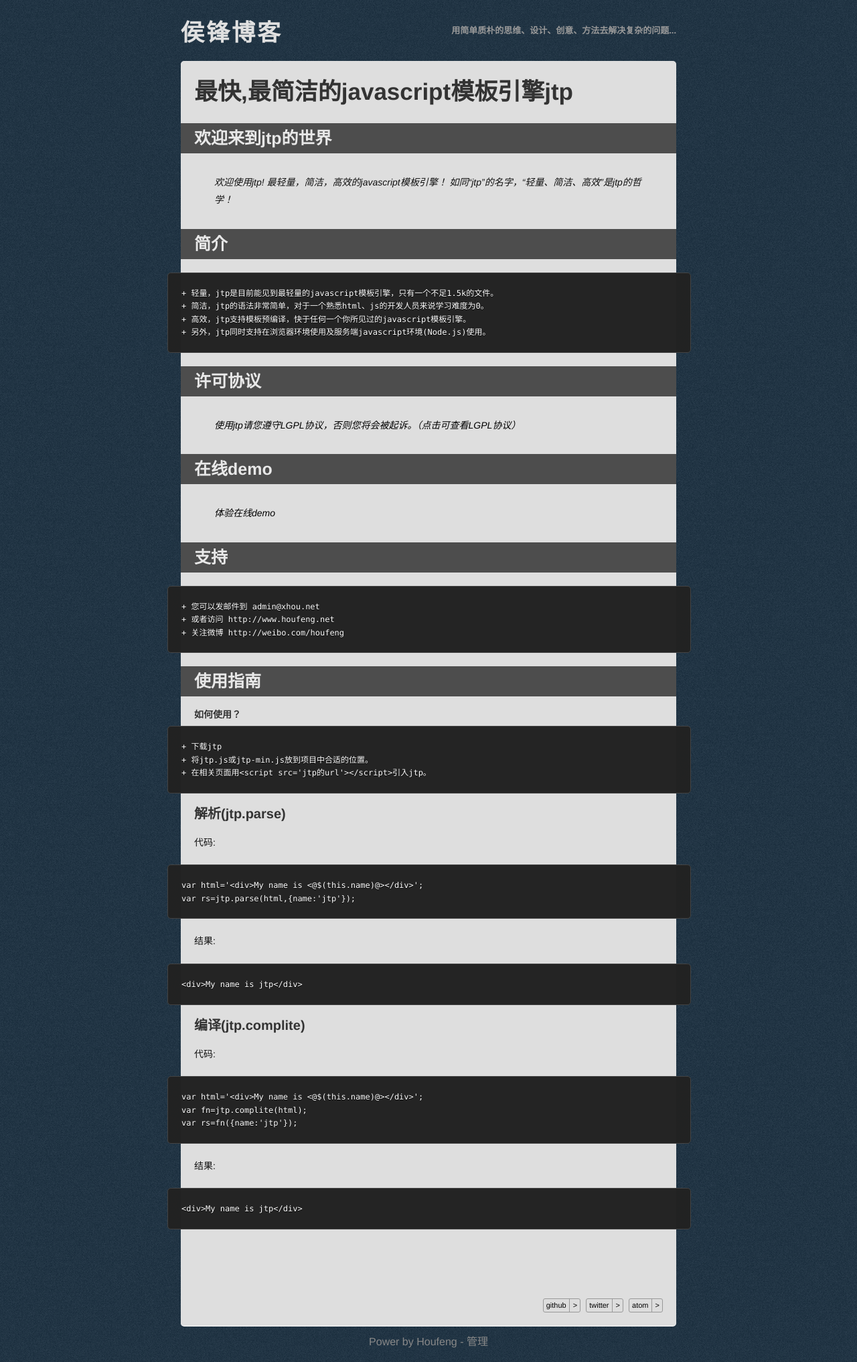
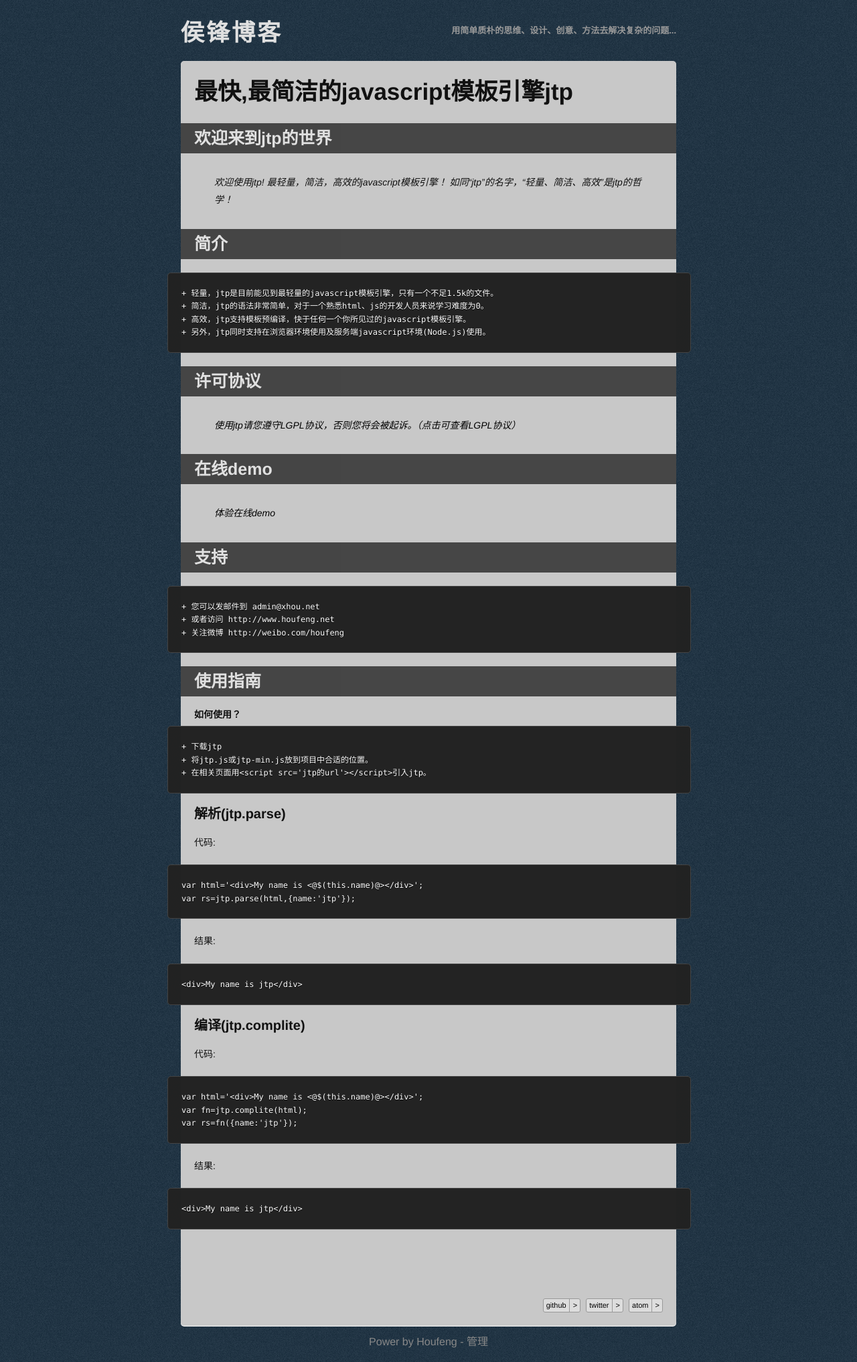
Before and after one commit to Houfeng/houfeng.github.com, a Jekyll site: the page built from _posts/2012-10-13-fast-javascript-template-engine-jtp.md, in a window 1280 px wide. Shown: the whole page at 67% size. Built offline with Jekyll 4.4.1, drawn with Linux system fonts in a browser that asks for light colours; Markdown is read by kramdown in place of the engine named in the settings; comment, search, counter and statistics services are not loaded.

Commit message:
调背景

```diff
--- a/styles/style.css
+++ b/styles/style.css
@@ -41,7 +41,7 @@ body {
 	font-family:"Helvetica Neue",Helvetica,微软雅黑,Verdana,Arial,sans-serif;
 }
 h2, h3, h4, h5, h6 {
-	color:#333333;
+	color:#111;
 }
 p, h2, h3, h4, h5, h6, ul {
 	margin:0;
@@ -60,7 +60,7 @@ span#beans {
 	color:#72BF44;
 }
 a:hover, a:hover span#eighty, a:hover span#beans {
-	color:#444444;
+	color:#111;
 }
 h1 a:hover {
 	color:#ddd;
@@ -72,8 +72,8 @@ div#wrapper {
 	-moz-box-shadow:0 1px 0 #FFFFFF;
 	-webkit-box-shadow:0 1px 0 #FFFFFF;
 	box-shadow:0 1px 0 #FFFFFF;
-	background-color: #eee;
-	background-color: rgba(222,222,222,50);
+	background-color: #e3e3e3;
+	background-color: rgba(200,200,200,50);
 	/*background:#fff url(../images/bg-5.png);*/
 	color:#111;
 	font-size:14px;
```
